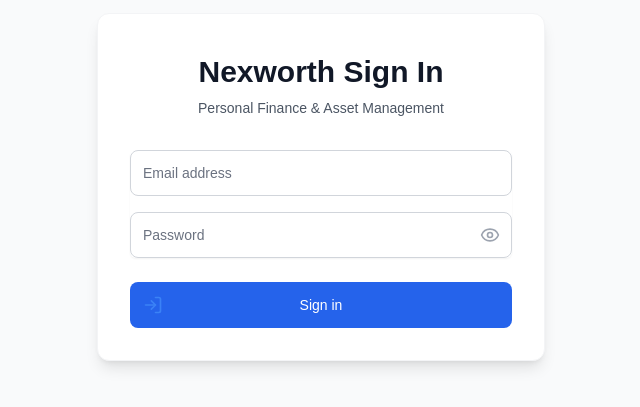
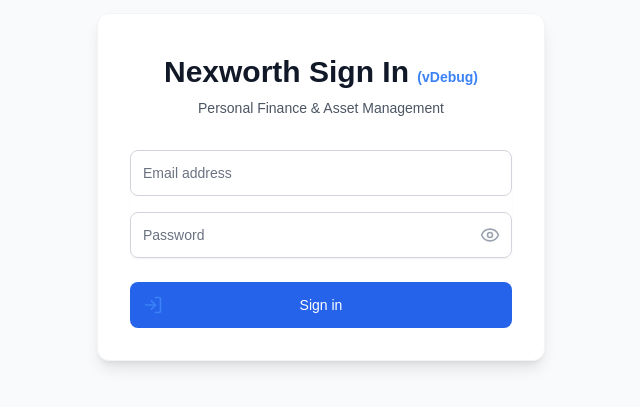
Before and after one commit to neranchara/nexworth-management, a Next.js app in the folder frontend/: page /login in a window 1280 px wide. Shown: the part 213-620 px from the top of the page, without its empty margins (319-959 px from the left). Built offline with nearby package versions, Linux system fonts and the light colour scheme; no server answers.

Commit message:
debug: add vDebug suffix to title to verify cache refresh

```diff
--- a/frontend/src/app/login/page.tsx
+++ b/frontend/src/app/login/page.tsx
@@ -45,7 +45,7 @@
       <div className="max-w-md w-full space-y-8 bg-white dark:bg-gray-800 p-8 rounded-xl shadow-lg border border-gray-100 dark:border-gray-700">
         <div>
           <h2 className="mt-2 text-center text-3xl font-extrabold text-gray-900 dark:text-white">
-            Nexworth Sign In
+            Nexworth Sign In <span className="text-blue-500 text-sm font-bold">(vDebug)</span>
           </h2>
           <p className="mt-2 text-center text-sm text-gray-600 dark:text-gray-400">
             Personal Finance & Asset Management
```
